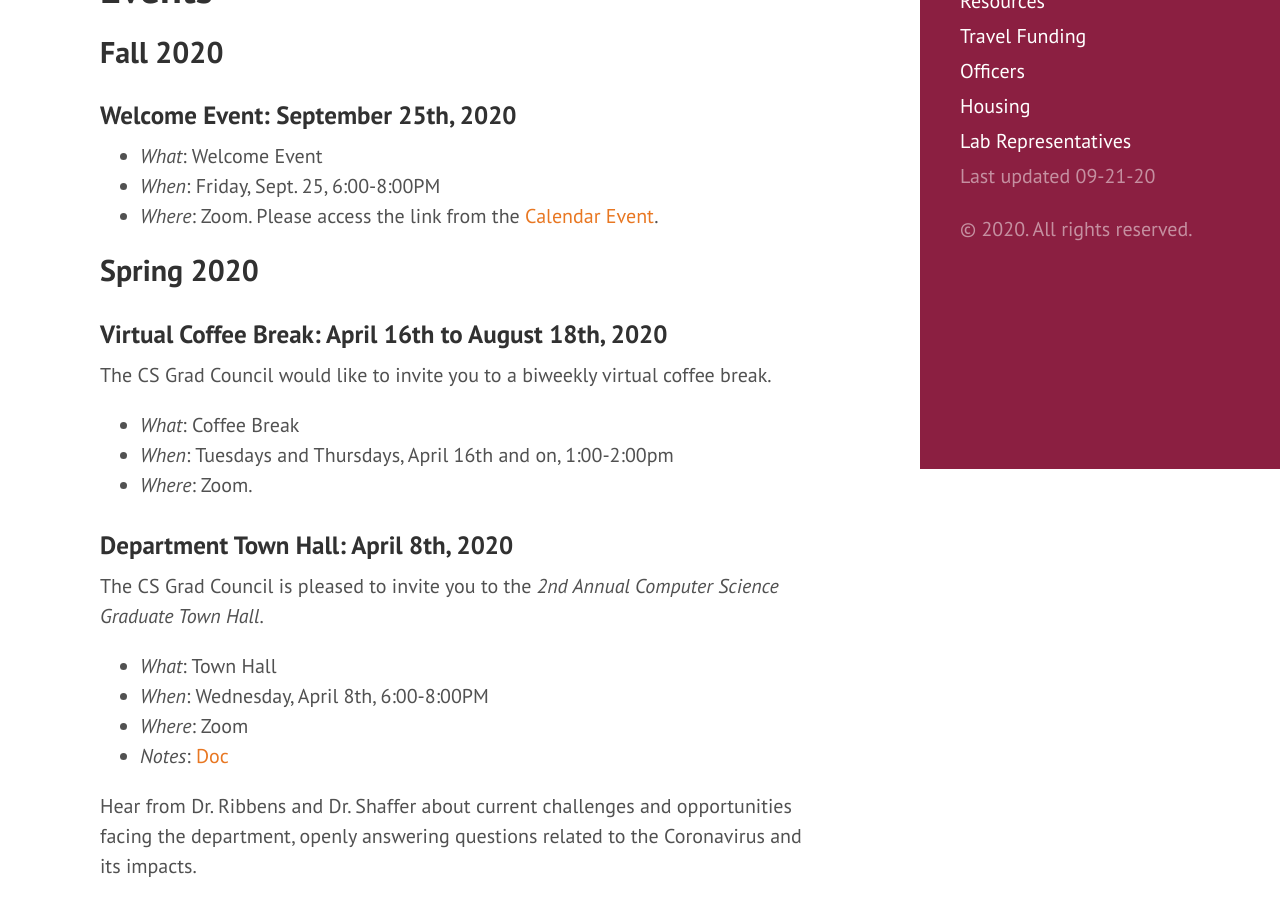
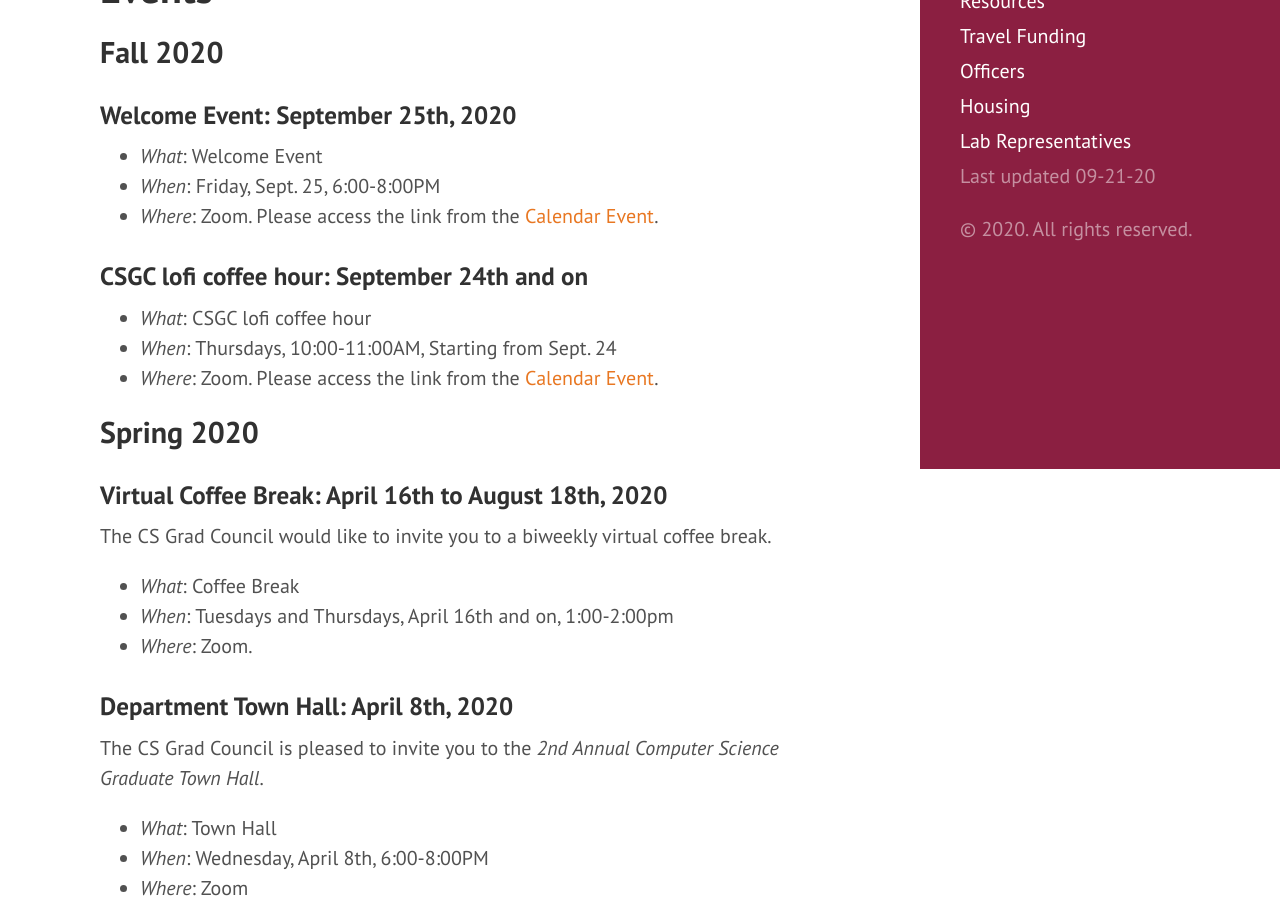
Before and after one commit to CSGraduateCouncil-VirginiaTech/csgc-website, a Jekyll site: the page built from events.md, in a window 1280 px wide and 900 px high, scrolled down 431 px. Built offline with Jekyll 4.4.1, drawn with Linux system fonts in a browser that asks for light colours.

Commit message:
Added the Coffee Hour Event
Added the Coffee Hour Event

* Linked to the Calendar
* Noted the reoccurring date/time

```diff
--- a/events.md
+++ b/events.md
@@ -22,6 +22,11 @@
 - *When*: Friday, Sept. 25, 6:00-8:00PM
 - *Where*: Zoom. Please access the link from the [Calendar Event](https://calendar.google.com/calendar?cid=dnQuZWR1X240bnQ0aGdlNTBrdjdqajFjZDN1NzllaW1rQGdyb3VwLmNhbGVuZGFyLmdvb2dsZS5jb20).
 
+### CSGC lofi coffee hour: September 24th and on
+
+- *What*: CSGC lofi coffee hour
+- *When*: Thursdays, 10:00-11:00AM, Starting from Sept. 24
+- *Where*: Zoom. Please access the link from the [Calendar Event](https://calendar.google.com/calendar?cid=dnQuZWR1X240bnQ0aGdlNTBrdjdqajFjZDN1NzllaW1rQGdyb3VwLmNhbGVuZGFyLmdvb2dsZS5jb20).
 
 ## Spring 2020
 
```
